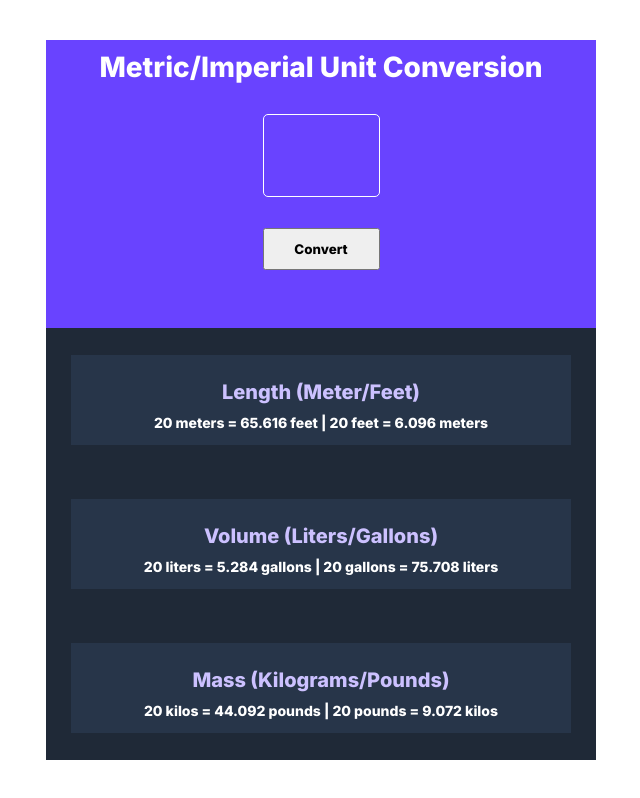
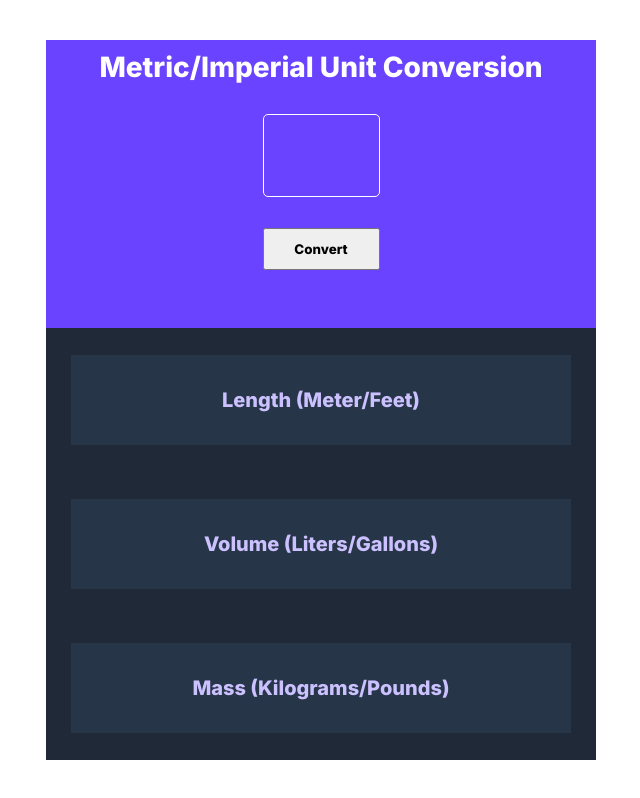
Before and after one commit to asthakp/unit-converter, a plain HTML site: page index.html in a window 1280 px wide. Shown: the whole page, without its empty margins (319-959 px from the left). Drawn offline with Linux system fonts and the light colour scheme.

Commit message:
complete project

```diff
--- a/index.html
+++ b/index.html
@@ -19,15 +19,15 @@
     <div id="container-two">
        <section >
         <p id="para">Length (Meter/Feet)</p>
-        <p id="length">20 meters = 65.616 feet | 20 feet = 6.096 meters</p>
+        <p id="length"></p>
     </section>
        <section >
         <p id="para">Volume (Liters/Gallons) </p>
-        <p id="volume">20 liters = 5.284 gallons | 20 gallons = 75.708 liters</p>
+        <p id="volume"></p>
        </section>
        <section >
         <p id="para">Mass (Kilograms/Pounds)</p>
-        <P id="mass">20 kilos = 44.092 pounds | 20 pounds = 9.072 kilos</P>
+        <P id="mass"></P>
        </section>
     </div>
     <script src="script.js"></script>
--- a/script.js
+++ b/script.js
@@ -16,6 +16,7 @@ const volumeConvert=document.getElementById("volume")
 const massConvert=document.getElementById("mass")
 
 
+
 convertButton.addEventListener("click", ()=>{
 const a= textBox.value
 const meterToFeet= parseFloat(a * 3.281).toFixed(2)
@@ -27,5 +28,4 @@ volumeConvert.textContent=`${a} liters= ${litreToGallon} gallons | ${a} gallons=
 const kilosToPounds= parseFloat(a * 2.204).toFixed(2)
 const poundsToKilos=parseFloat(a / 2.204).toFixed(2)
 massConvert.textContent=`${a} kilos= ${kilosToPounds} pounds | ${a} pounds= ${poundsToKilos} kilos`
-
 })
```
Also changed, not shown: big.png (added), manifest.json (added), small.png (added).
